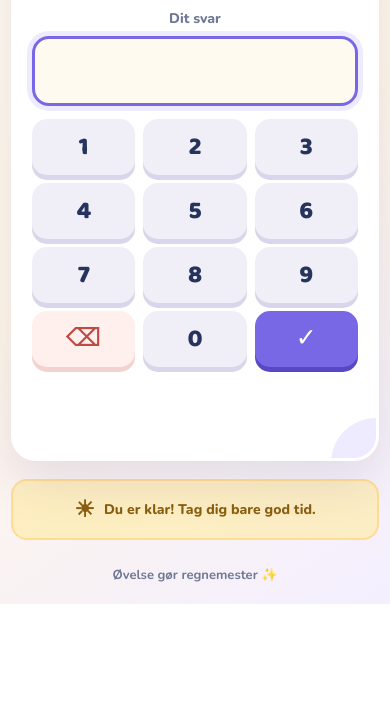
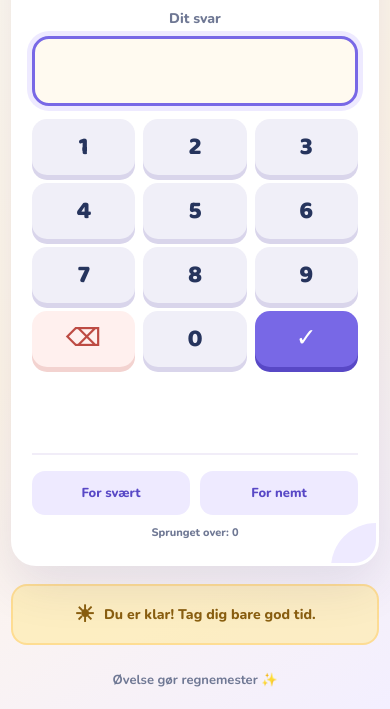
Before and after one commit to christianjul/selmas-math-practice, a plain HTML site: page index.html in a window 390 px wide. Shown: the part 339-1048 px from the top of the page. Before the commit the page ends 943 px from the top, so only its background shows below. Drawn offline with nearby package versions, Linux system fonts and the light colour scheme.

Commit message:
Add manual difficulty controls and skip tracking

```diff
--- a/app.js
+++ b/app.js
@@ -29,6 +29,7 @@ const createDefaultProgress = () => ({
   streak: 0,
   bestStreak: 0,
   questionsAtLevel: 0,
+  skippedProblems: 0,
   recentResults: [],
   operationStats: defaultOperationStats()
 });
@@ -40,6 +41,9 @@ const elements = {
   feedback: document.querySelector("#feedback"),
   checkButton: document.querySelector(".check-button"),
   keypadButtons: document.querySelectorAll(".number-pad button"),
+  difficultyButtons: document.querySelectorAll("[data-difficulty]"),
+  skipControls: document.querySelector("#skip-controls"),
+  skipCount: document.querySelector("#skip-count"),
   nextButton: document.querySelector("#next-button"),
   gameCard: document.querySelector(".game-card"),
   starCount: document.querySelector("#star-count"),
@@ -91,6 +95,7 @@ function isValidProgress(value) {
     isNonNegativeInteger(value.bestStreak) &&
     value.streak <= value.bestStreak &&
     isNonNegativeInteger(value.questionsAtLevel) &&
+    (value.skippedProblems === undefined || isNonNegativeInteger(value.skippedProblems)) &&
     Array.isArray(value.recentResults) &&
     value.recentResults.length <= MAX_HISTORY &&
     value.recentResults.every((result) => typeof result === "boolean") &&
@@ -101,7 +106,12 @@ function isValidProgress(value) {
 function loadProgress() {
   try {
     const saved = JSON.parse(localStorage.getItem(STORAGE_KEY));
-    return isValidProgress(saved) ? saved : createDefaultProgress();
+    return isValidProgress(saved)
+      ? {
+          ...saved,
+          skippedProblems: saved.skippedProblems ?? 0
+        }
+      : createDefaultProgress();
   } catch {
     return createDefaultProgress();
   }
@@ -183,6 +193,7 @@ function renderStats() {
   elements.starCount.textContent = progress.correctProblems;
   elements.streakCount.textContent = progress.streak;
   elements.levelCount.textContent = progress.level;
+  elements.skipCount.textContent = `Sprunget over: ${progress.skippedProblems}`;
 }
 
 function showProblem() {
@@ -198,6 +209,7 @@ function showProblem() {
   elements.feedback.textContent = "";
   elements.feedback.className = "feedback";
   elements.nextButton.hidden = true;
+  elements.skipControls.hidden = false;
   elements.gameCard.classList.remove("celebrate");
   elements.answer.focus();
 }
@@ -276,6 +288,7 @@ function setFinishedState() {
     button.disabled = true;
   });
   elements.nextButton.hidden = false;
+  elements.skipControls.hidden = true;
   elements.nextButton.focus();
 }
 
@@ -350,6 +363,23 @@ function resetProgress() {
   showProblem();
 }
 
+function skipProblem(direction) {
+  progress.skippedProblems += 1;
+  progress.level = Math.max(
+    MIN_LEVEL,
+    Math.min(MAX_LEVEL, progress.level + (direction === "up" ? 1 : -1))
+  );
+  progress.questionsAtLevel = 0;
+  progress.recentResults = [];
+  saveProgress();
+  renderStats();
+  showProblem();
+  elements.encouragement.textContent =
+    direction === "up"
+      ? `Så prøver vi niveau ${progress.level}.`
+      : `Vi gør det lidt lettere på niveau ${progress.level}.`;
+}
+
 function enterDigit(digit) {
   if (problemFinished || elements.answer.value.length >= 3) {
     return;
@@ -377,6 +407,9 @@ elements.keypadButtons.forEach((button) => {
       enterDigit(key);
     }
   });
+});
+elements.difficultyButtons.forEach((button) => {
+  button.addEventListener("click", () => skipProblem(button.dataset.difficulty));
 });
 elements.form.addEventListener("submit", handleSubmit);
 elements.nextButton.addEventListener("click", showProblem);
--- a/index.html
+++ b/index.html
@@ -85,6 +85,11 @@
 
           <div class="feedback" id="feedback" aria-live="assertive" role="status"></div>
           <button class="next-button" id="next-button" type="button" hidden>Næste opgave →</button>
+          <div class="skip-controls" id="skip-controls">
+            <button type="button" data-difficulty="down">For svært</button>
+            <span id="skip-count">Sprunget over: 0</span>
+            <button type="button" data-difficulty="up">For nemt</button>
+          </div>
         </section>
 
         <section class="encouragement" aria-label="Opmuntring">
--- a/styles.css
+++ b/styles.css
@@ -393,6 +393,41 @@ input:focus {
   background: #2daa7a;
 }
 
+.skip-controls {
+  margin-top: 18px;
+  padding-top: 16px;
+  display: grid;
+  grid-template-columns: 1fr auto 1fr;
+  align-items: center;
+  gap: 10px;
+  border-top: 2px solid #f1edf8;
+}
+
+.skip-controls button {
+  min-height: 44px;
+  padding: 8px 12px;
+  color: var(--purple-dark);
+  background: var(--purple-pale);
+  border: 0;
+  border-radius: 13px;
+  font-size: 13px;
+  font-weight: 800;
+  cursor: pointer;
+  touch-action: manipulation;
+}
+
+.skip-controls button:active {
+  transform: scale(0.97);
+}
+
+.skip-controls span {
+  color: var(--muted);
+  font-size: 11px;
+  font-weight: 800;
+  text-align: center;
+  white-space: nowrap;
+}
+
 .encouragement {
   margin-top: 18px;
   padding: 13px 20px;
@@ -559,6 +594,15 @@ dialog p {
   .number-pad button {
     min-height: 54px;
   }
+
+  .skip-controls {
+    grid-template-columns: 1fr 1fr;
+  }
+
+  .skip-controls span {
+    grid-column: 1 / -1;
+    grid-row: 2;
+  }
 }
 
 @media (prefers-reduced-motion: no-preference) {
```
